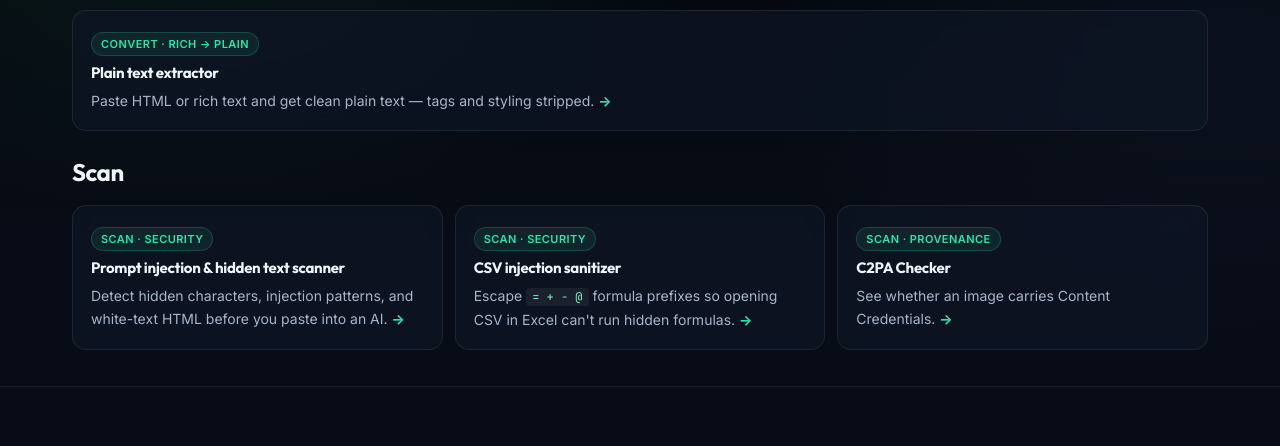
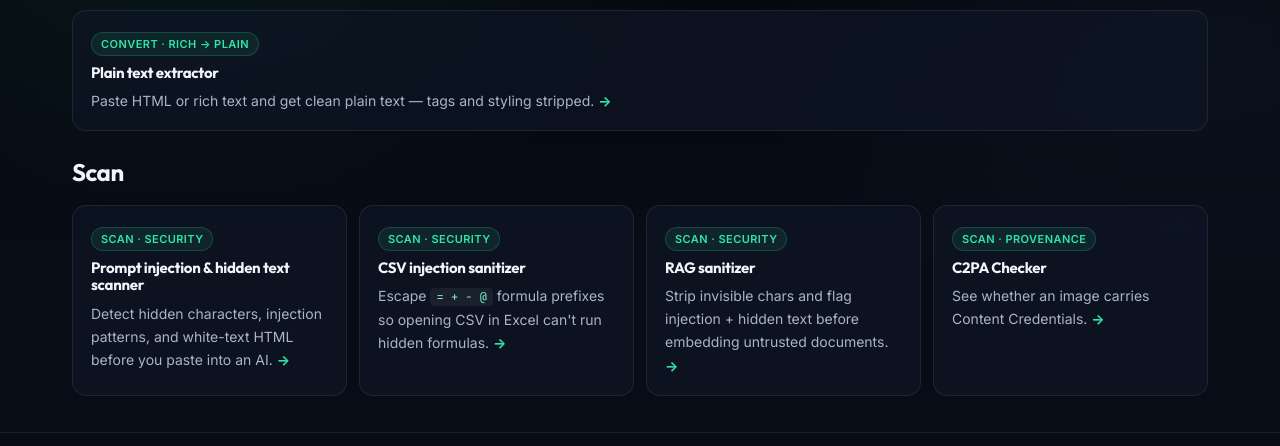
Before and after one commit to ylwl1997/noatmark, a browser extension: page tools/index.html in a window 1280 px wide. Shown: the part 848-1294 px from the top of the page. Drawn offline with Linux system fonts and the light colour scheme.

Commit message:
新增 RAG 净化 API + 工具页

```diff
--- a/tools/index.html
+++ b/tools/index.html
@@ -93,6 +93,11 @@
           <h3>CSV injection sanitizer</h3>
           <p>Escape <code>= + - @</code> formula prefixes so opening CSV in Excel can't run hidden formulas. <span class="arr">&rarr;</span></p>
         </a>
+        <a class="card card-link" href="/tools/rag-sanitizer/">
+          <span class="cat">Scan · security</span>
+          <h3>RAG sanitizer</h3>
+          <p>Strip invisible chars and flag injection + hidden text before embedding untrusted documents. <span class="arr">&rarr;</span></p>
+        </a>
         <a class="card card-link" href="/c2pa-verifier/">
           <span class="cat">Scan · provenance</span>
           <h3>C2PA Checker</h3>
```
